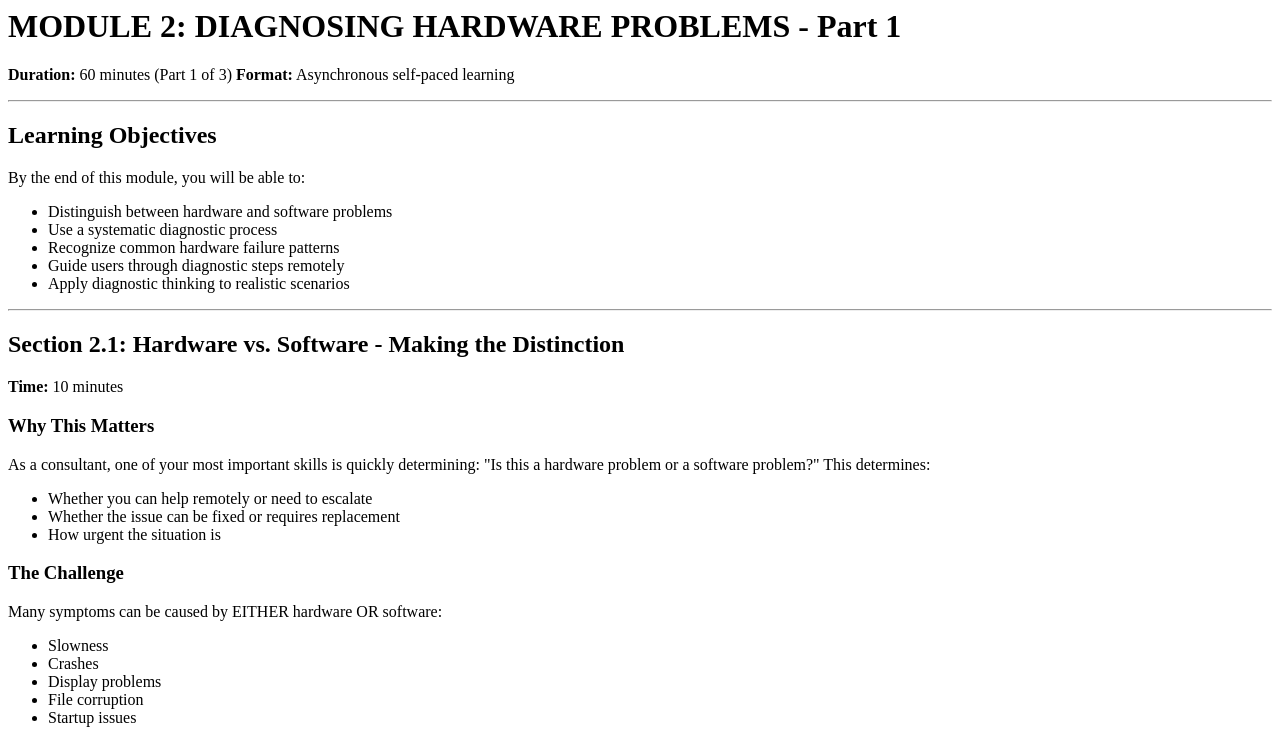
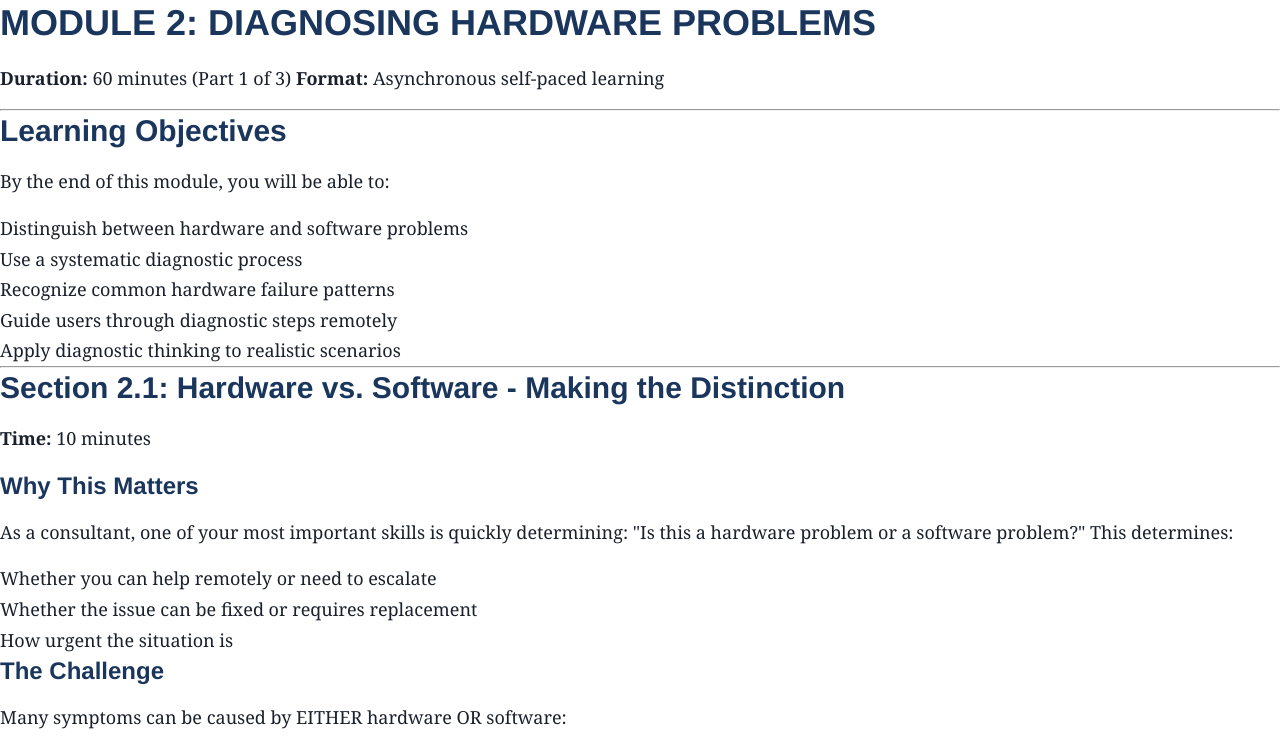
Before and after one commit to JenniBeadle/training-resources, a plain HTML site: page CompTroubleshooting/MOD_2_DIAGNOSING_.html in a window 1280 px wide. Shown: the top 740 px of the page. Drawn offline with Linux system fonts and the light colour scheme.

Commit message:
added stylesheet

```diff
--- a/CompTroubleshooting/MOD_2_DIAGNOSING_.html
+++ b/CompTroubleshooting/MOD_2_DIAGNOSING_.html
@@ -1,4 +1,14 @@
-<h1 id="module-2-diagnosing-hardware-problems-part-1">MODULE 2: DIAGNOSING HARDWARE PROBLEMS - Part 1</h1>
+<!DOCTYPE html>
+<html lang="en">
+<head>
+    <meta charset="UTF-8">
+    <meta name="viewport" content="width=device-width, initial-scale=1.0">
+    <title>module-2-diagnosing-hardware-problems-part-1</title>
+    <link rel="stylesheet" href="../css/course-styles.css">
+</head>
+<body>
+
+<h1 id="module-2-diagnosing-hardware-problems-part-1">MODULE 2: DIAGNOSING HARDWARE PROBLEMS</h1>
 <p><strong>Duration:</strong> 60 minutes (Part 1 of 3)
 <strong>Format:</strong> Asynchronous self-paced learning</p>
 <hr>
@@ -890,3 +900,6 @@ week = different urgency than routine maintenance</li>
 <p>Now you&#39;ll apply everything you&#39;ve learned to more complex scenarios, learn when to repair vs. replace, and develop your resource toolkit.</p>
 <hr>
 <p>END OF MODULE 2</p>
+
+</body>
+</html>
```
Also changed, not shown: CompTroubleshooting/MODULE_3_PRACTICAL+APP.html (+12 -0 lines), CompTroubleshooting/MOD_1_UNDERSTANDING.html (+12 -0 lines), CompTroubleshooting/SCENARIOS_BANK.html (+12 -0 lines).
